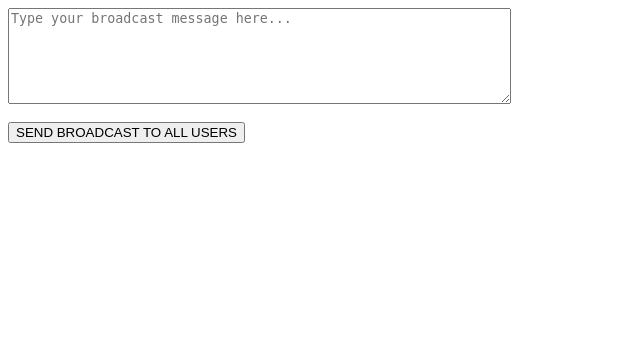
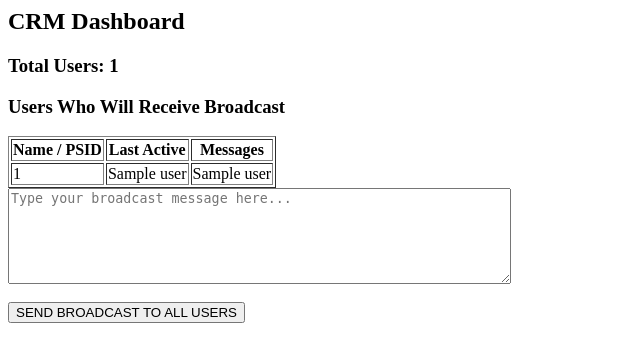
Before and after one commit to jackfrost05081998/messenger-crm, a Flask app: template templates/index.html in a window 1280 px wide. Shown: the top 362 px of the page, without its empty margins (0-640 px from the left). Run offline with Flask 3, Linux system fonts and the light colour scheme; the template is opened without the code that fills it: most values are stand-ins (such as "Sample title", 1, 10 or a date in 2020).

Commit message:
Update index.html

```diff
--- a/templates/index.html
+++ b/templates/index.html
@@ -1,3 +1,26 @@
+<h2>CRM Dashboard</h2>
+
+<h3>Total Users: {{ total_users }}</h3>
+
+<h3>Users Who Will Receive Broadcast</h3>
+
+<table border="1">
+
+<tr>
+    <th>Name / PSID</th>
+    <th>Last Active</th>
+    <th>Messages</th>
+</tr>
+
+{% for user in users %}
+<tr>
+    <td>{{ user[1] if user[1] else user[0] }}</td>
+    <td>{{ user[2] }}</td>
+    <td>{{ user[3] }}</td>
+</tr>
+{% endfor %}
+
+</table>
 <form action="/broadcast" method="post">
 
     <textarea
```
